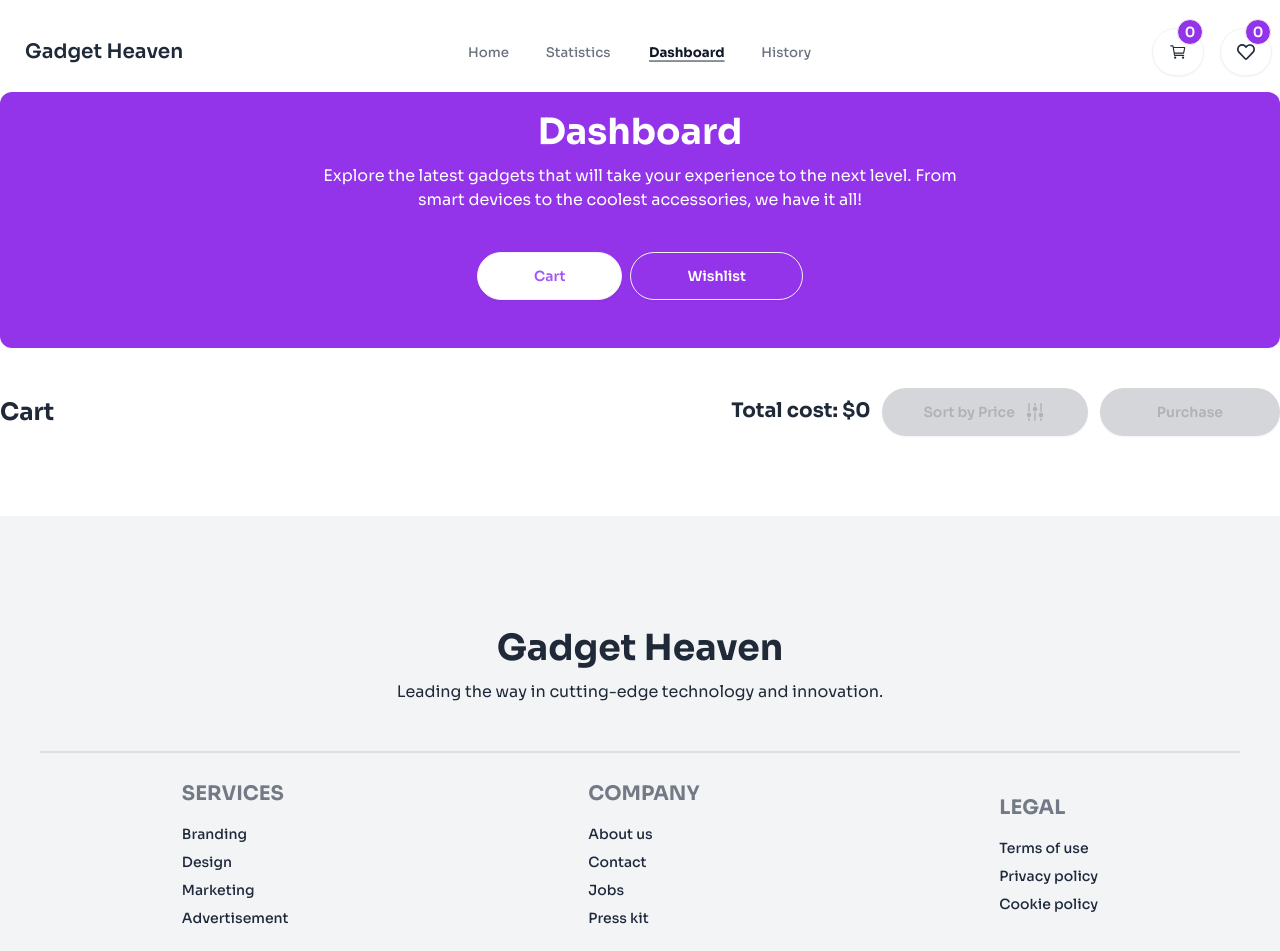
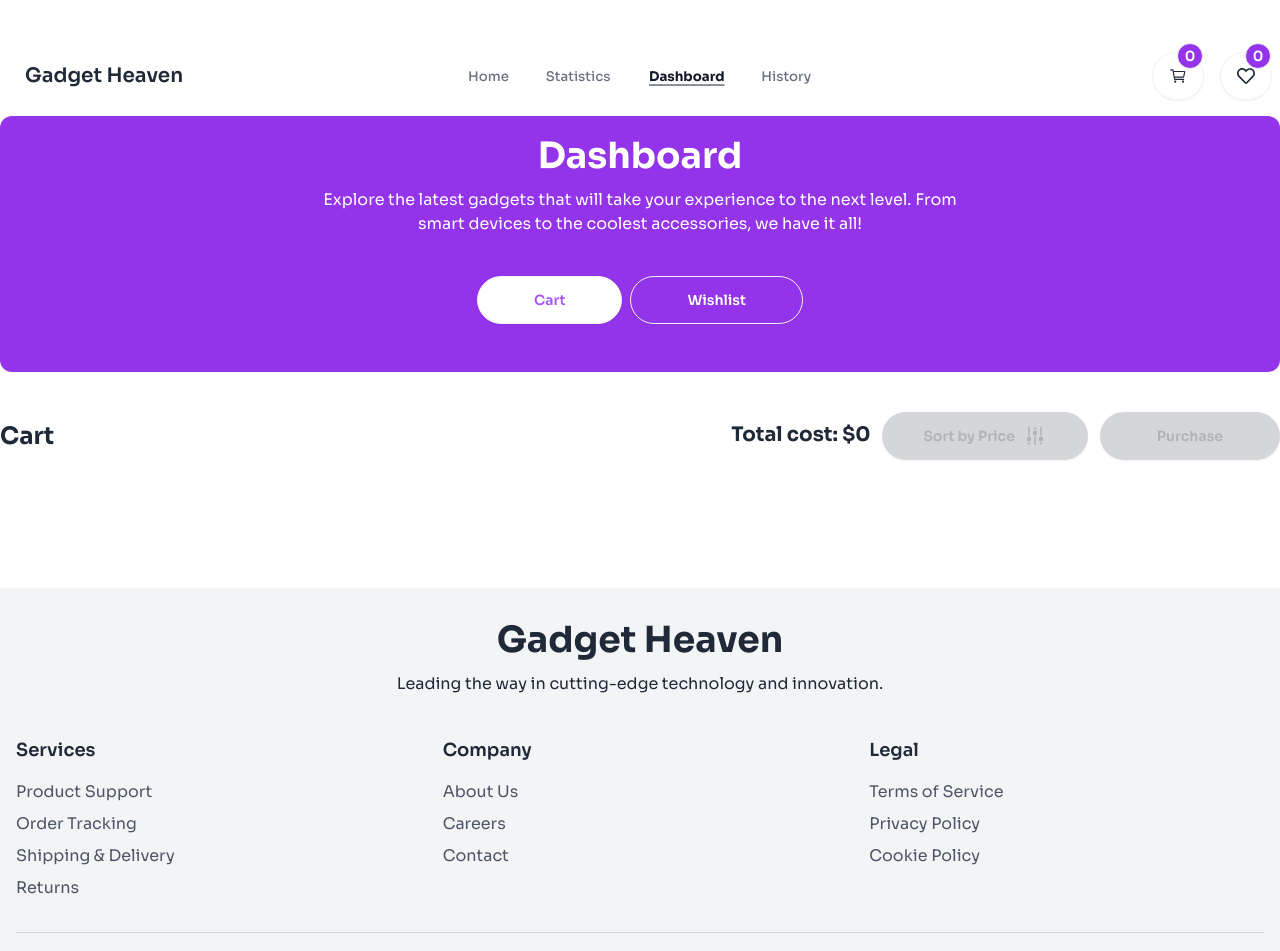
Before and after one commit to Abubokkor98/gadget-heaven, a React (Vite) app: page /dashboard in a window 1280 px wide. Shown: the top 951 px of the page. Built offline with nearby package versions, Linux system fonts and the light colour scheme.

Commit message:
footer issue fixed

```diff
--- a/src/layout/Footer/Footer.jsx
+++ b/src/layout/Footer/Footer.jsx
@@ -1,34 +1,48 @@
 import Heading from "../../components/Heading/Heading";
+
 
 const Footer = () => {
   return (
-    <footer className=" bg-gray-100  p-10 pt-28 mt-20">
+    <footer className="bg-gray-100 py-8 px-4">
+      <div className="text-center mb-6">
       <Heading
         title={"Gadget Heaven"}
         p={"Leading the way in cutting-edge technology and innovation."}
       />
-      <div className="divider container mx-auto mb-5"></div>
-      <div className="footer container mx-auto text-slate-800 font-medium justify-around  items-center">
-        <nav>
-          <h6 className="footer-title text-xl">Services</h6>
-          <a className="link link-hover">Branding</a>
-          <a className="link link-hover">Design</a>
-          <a className="link link-hover">Marketing</a>
-          <a className="link link-hover">Advertisement</a>
-        </nav>
-        <nav>
-          <h6 className="footer-title text-xl">Company</h6>
-          <a className="link link-hover">About us</a>
-          <a className="link link-hover">Contact</a>
-          <a className="link link-hover">Jobs</a>
-          <a className="link link-hover">Press kit</a>
-        </nav>
-        <nav>
-          <h6 className="footer-title text-xl">Legal</h6>
-          <a className="link link-hover">Terms of use</a>
-          <a className="link link-hover">Privacy policy</a>
-          <a className="link link-hover">Cookie policy</a>
-        </nav>
+      </div>
+
+      <div className="max-w-screen-xl mx-auto grid grid-cols-1 md:grid-cols-3 gap-8 text-center md:text-left">
+        <div>
+          <h3 className="text-lg font-semibold mb-4">Services</h3>
+          <ul className="space-y-2 text-gray-600">
+            <li>Product Support</li>
+            <li>Order Tracking</li>
+            <li>Shipping & Delivery</li>
+            <li>Returns</li>
+          </ul>
+        </div>
+
+        <div>
+          <h3 className="text-lg font-semibold mb-4">Company</h3>
+          <ul className="space-y-2 text-gray-600">
+            <li>About Us</li>
+            <li>Careers</li>
+            <li>Contact</li>
+          </ul>
+        </div>
+
+        <div>
+          <h3 className="text-lg font-semibold mb-4">Legal</h3>
+          <ul className="space-y-2 text-gray-600">
+            <li>Terms of Service</li>
+            <li>Privacy Policy</li>
+            <li>Cookie Policy</li>
+          </ul>
+        </div>
+      </div>
+
+      <div className="border-t border-gray-300 mt-8 pt-4 text-center text-gray-500 text-sm">
+        © {new Date().getFullYear()} Gadget Heaven. All rights reserved.
       </div>
     </footer>
   );
--- a/src/layout/Root/MainRoot.jsx
+++ b/src/layout/Root/MainRoot.jsx
@@ -62,7 +62,10 @@ const MainRoot = () => {
           </div>
         </ProductContext.Provider>
       </div>
-      <Footer />
+      {/* footer */}
+      <div className="mt-32 max-w-screen-2xl mx-auto">
+        <Footer />
+      </div>
     </div>
   );
 };
--- a/src/pages/Dashboard/Dashboard.jsx
+++ b/src/pages/Dashboard/Dashboard.jsx
@@ -64,7 +64,7 @@ const Dashboard = () => {
   console.log(totalPrice);
 
   return (
-    <div>
+    <div className="p1 pt-6">
       <Header />
       <div className="bg-purple-600  text-white py-5 rounded-xl h-64">
         <Heading
--- a/src/pages/History/History.jsx
+++ b/src/pages/History/History.jsx
@@ -16,7 +16,7 @@ const History = () => {
   }, []);
   return (
     <>
-      <div>
+      <div className="p1 pt-6">
         <Header />
         <div className="bg-purple-600 text-white py-5  rounded-xl">
           <Heading
```
